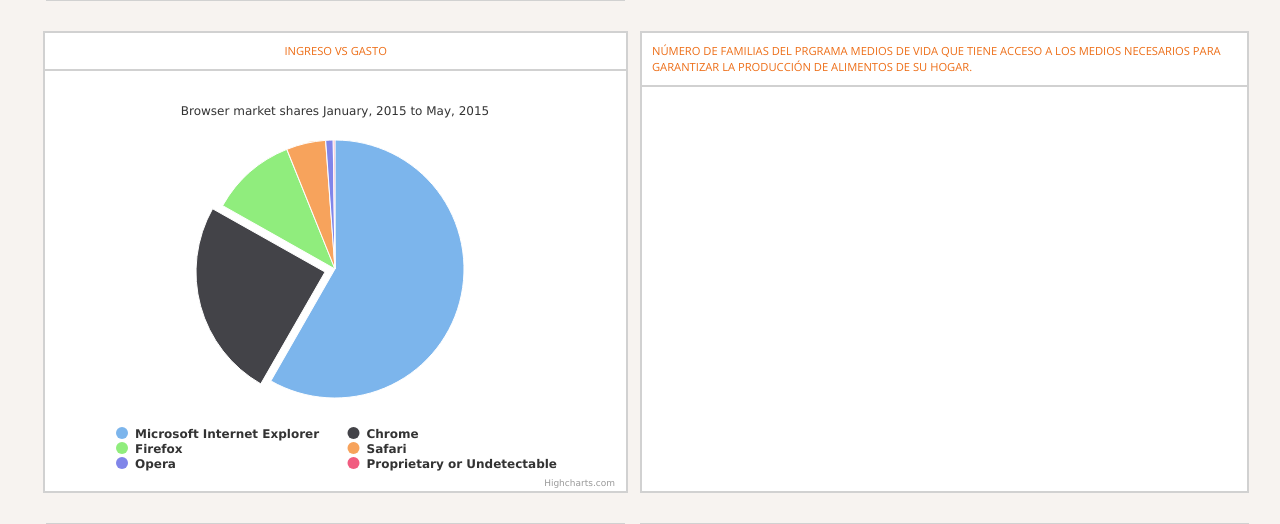
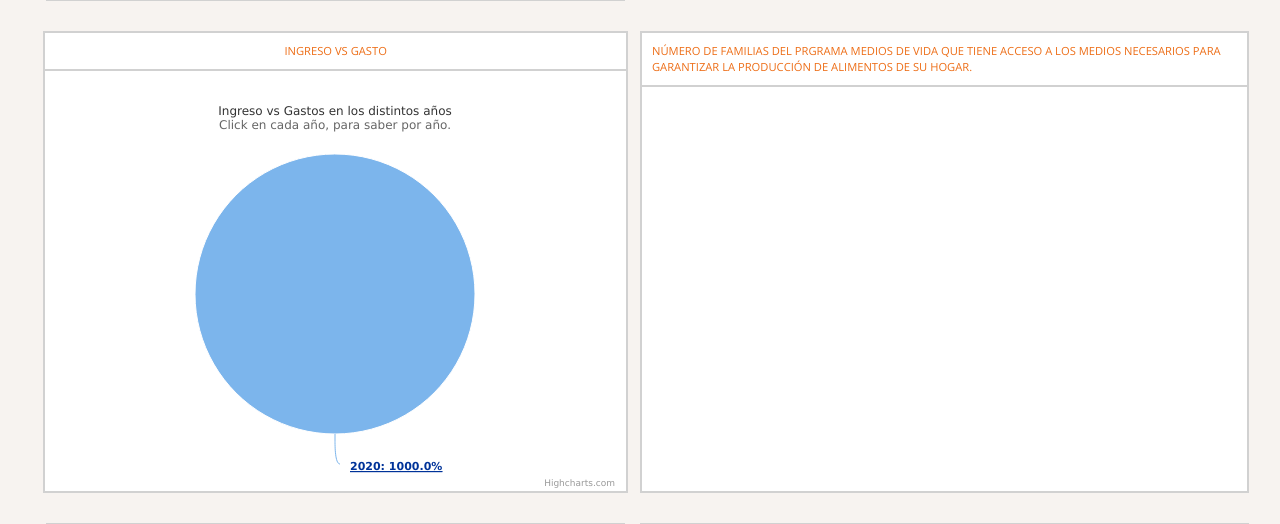
Before and after one commit to shiminasai/mapafinca, a Django app: page /indicadores/ in a window 1280 px wide. Shown: the part 995-1519 px from the top of the page. Run offline with Django 3.2, Linux system fonts and the light colour scheme; tables that the repository leaves empty hold one stand-in row (values such as "Sample post"); a map, chart or similar area stays blank; parts of the project's set-up code (start-up, migrations or seed data) failed here and were passed over; some libraries are stand-ins or nearby versions.

Commit message:
fix algo mas de graficos

```diff
--- a/encuestas/views.py
+++ b/encuestas/views.py
@@ -249,7 +249,18 @@ def indicadores(request, template='indicadores.html'):
             valor = GastoHogar.objects.filter(encuesta__year=year[0], tipo=obj[0]).aggregate(t=Sum('total'))['t']
             dicc2[obj[1]][year[1]] = valor
 
-    print dicc2
+    #Ingresos vs gastos por años
+    ingreso_dicc = OrderedDict()
+    for year in years:
+        ingreso_total = Encuesta.objects.filter(year=year[0]).aggregate(t=Sum('totalingreso__total'))['t']
+        total_poll = Encuesta.objects.filter(year=year[0]).count()
+        try:
+            porcentaje = saca_porcentajes(ingreso_total,total_poll,False)
+        except:
+            porcentaje = 0
+        ingreso_dicc[year[1]] = porcentaje
+
+    print ingreso_dicc
     return render(request, template, locals())
 
 #FUNCIONES UTILITARIAS
--- a/templates/indicadores.html
+++ b/templates/indicadores.html
@@ -4,6 +4,7 @@
 
 {% block extra_js %}
 <script src="http://code.highcharts.com/highcharts.js"></script>
+<script src="http://code.highcharts.com/modules/drilldown.js"></script>
 <script type="text/javascript">
 $(function () {
     $('#ind-grafico3').highcharts({
@@ -151,61 +152,72 @@ $(function () {
     });
 });
 $(function () {
-
-    $(document).ready(function () {
-
-        // Build the chart
+    // Create the chart
     $('#ind-grafico4').highcharts({
         chart: {
-                plotBackgroundColor: null,
-                plotBorderWidth: null,
-                plotShadow: false,
             type: 'pie'
         },
         title: {
-                text: 'Browser market shares January, 2015 to May, 2015'
+            text: 'Ingreso vs Gastos en los distintos años'
         },
-            tooltip: {
-                pointFormat: '{series.name}: <b>{point.percentage:.1f}%</b>'
+        subtitle: {
+            text: 'Click en cada año, para saber por año.'
         },
         plotOptions: {
-                pie: {
-                    allowPointSelect: true,
-                    cursor: 'pointer',
+            series: {
                 dataLabels: {
-                        enabled: false
+                    enabled: true,
+                    format: '{point.name}: {point.y:.1f}%'
+                }
+            }
         },
-                    showInLegend: true
-                }
+
+        tooltip: {
+            headerFormat: '<span style="font-size:11px">{series.name}</span><br>',
+            pointFormat: '<span style="color:{point.color}">{point.name}</span>: <b>{point.y:.2f}C$</b> of total<br/>'
         },
         series: [{
             name: "Brands",
             colorByPoint: true,
-                data: [{
-                    name: "Microsoft Internet Explorer",
-                    y: 56.33
+            data: [{% for k, v in ingreso_dicc.items %}
+                        {
+                name: "{{k}}",
+                y: {{v}},
+                drilldown: "{{k}}"
+            },
+                 {% endfor %}
+             ]
+        }],
+        drilldown: {
+            series: [{
+                name: "2015",
+                id: "2015",
+                data: [
+                    ["v11.0", 24.13],
+                    ["v8.0", 17.2],
+
+                ]
             }, {
-                    name: "Chrome",
-                    y: 24.03,
-                    sliced: true,
-                    selected: true
+                name: "2016",
+                id: "2016",
+                data: [
+                    ["v40.0", 5],
+                    ["v41.0", 4.32],
+
+                ]
             }, {
-                    name: "Firefox",
-                    y: 10.38
-                }, {
-                    name: "Safari",
-                    y: 4.77
-                }, {
-                    name: "Opera",
-                    y: 0.91
-                }, {
-                    name: "Proprietary or Undetectable",
-                    y: 0.2
-                }]
-            }]
+                name: "2017",
+                id: "2017",
+                data: [
+                    ["v40.0", 5],
+                    ["v41.0", 4.32],
+
+                ]
+            } ]
+        }
     });
 });
-});
+
 $(function () {
     $('#ind-grafico5').highcharts({
         chart: {
@@ -803,11 +815,8 @@ $(function () {
 			<div id="ind-grafico8" style="height: 550px;"></div>
 		</div>
 	</div>
-    {% for k,v in dicc2.items %}
-        {{k}} ---> <br>
-        {% for obj,obj1 in v.items %}
-            {{obj}} ---> {{obj1|default:"0"}} <br>
-        {% endfor %}
+   {% for k, v in ingreso_dicc.items %}
+        {{k}} --> {{v}} <br>
    {% endfor %}
 	<div class="titulo-botonera">
 		<h5>OTROS INDICADORES</h5>
```
Lines whose indentation alone changed are shown as unchanged.
